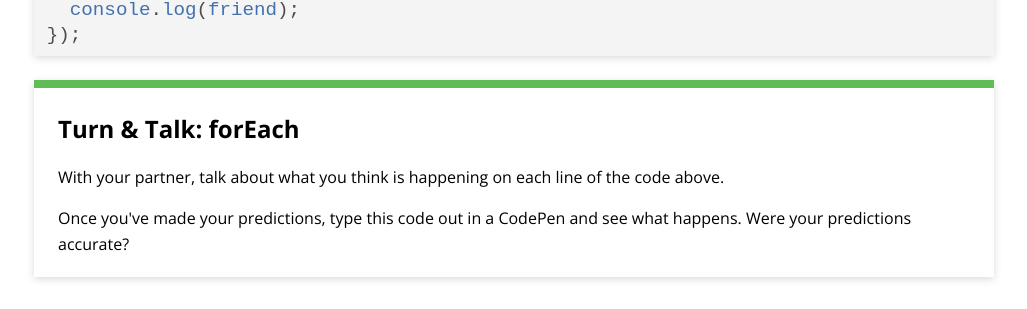
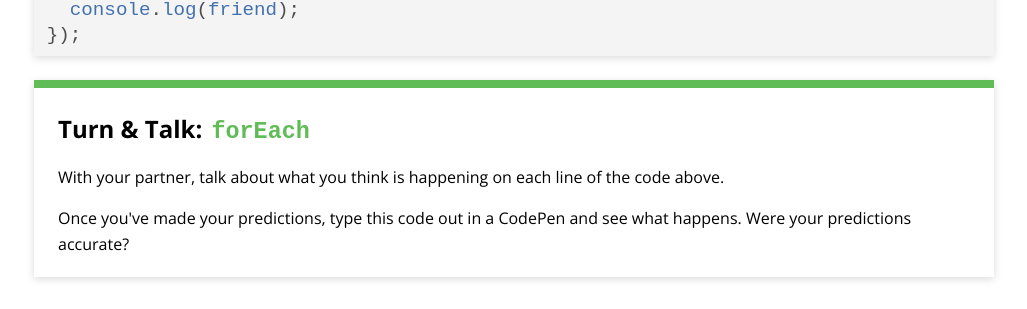
Before and after one commit to ameseee/kwk-curriculum-site, a Jekyll site: the page built from web-app/lessons/collections/index.md, in a window 1280 px wide and 900 px high, scrolled down 7505 px. Shown: the part 148-457 px from the top of the window, without its empty margins (126-1153 px from the left). Built offline with Jekyll 4.4.1, drawn with Linux system fonts in a browser that asks for light colours; nearby versions of some CDN libraries.

Commit message:
Wrap code tag around forEach Turn & Talk title

````diff
--- a/web-app/lessons/collections/index.md
+++ b/web-app/lessons/collections/index.md
@@ -287,7 +287,7 @@
 ```
 
 <div class="try-it">
-  <h2>Turn & Talk: forEach</h2>
+  <h2>Turn & Talk: <code class="try-it-code">forEach</code></h2>
   <p>With your partner, talk about what you think is happening on each line of the code above.</p>
   <p>Once you've made your predictions, type this code out in a CodePen and see what happens. Were your predictions accurate?</p>
 </div>
````
